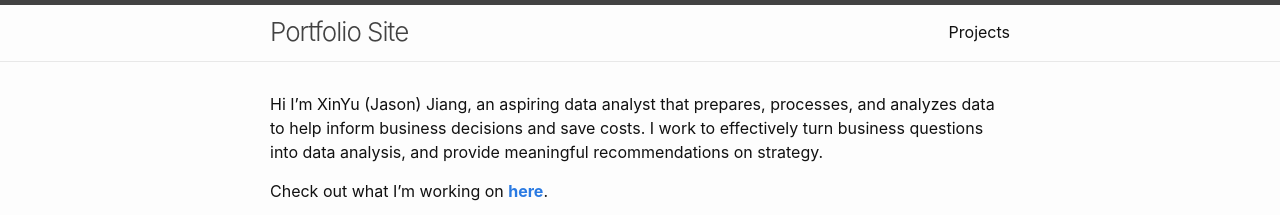
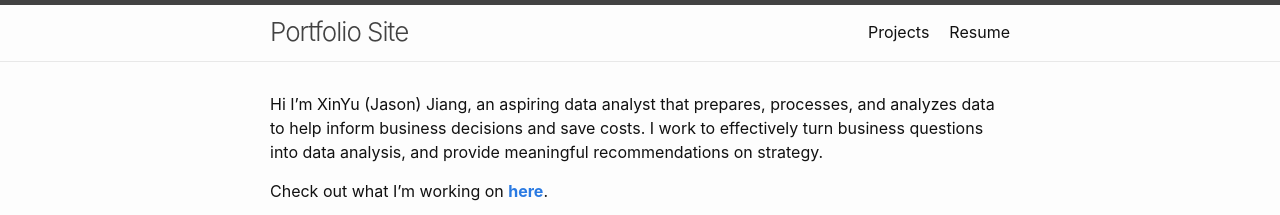
Before and after one commit to xyjiang970/xyjiang970.github.io, a Jekyll site: the page built from index.md, in a window 1280 px wide. Shown: the top 215 px of the page. Built offline with Jekyll 4.4.1, drawn with Linux system fonts in a browser that asks for light colours.

Commit message:
Update _config.yml

```diff
--- a/_config.yml
+++ b/_config.yml
@@ -51,7 +51,7 @@ minima:
 # this and add the path to the pages in order as they should show up
 header_pages:
  - projects/projects_home.md
- - /resume/resume.md
+ - resume/resume.md
 
 # Build settings
 theme: minima
```
